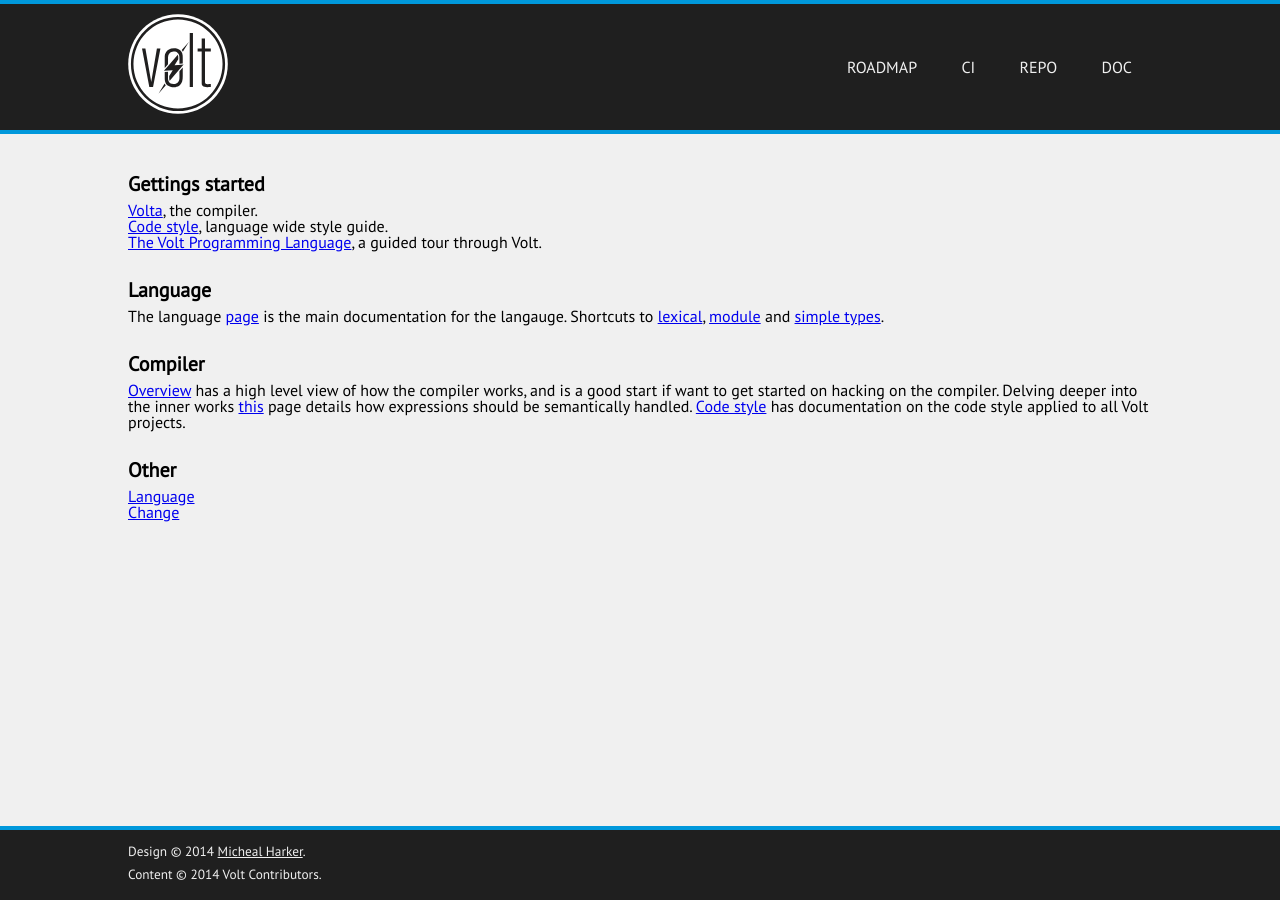
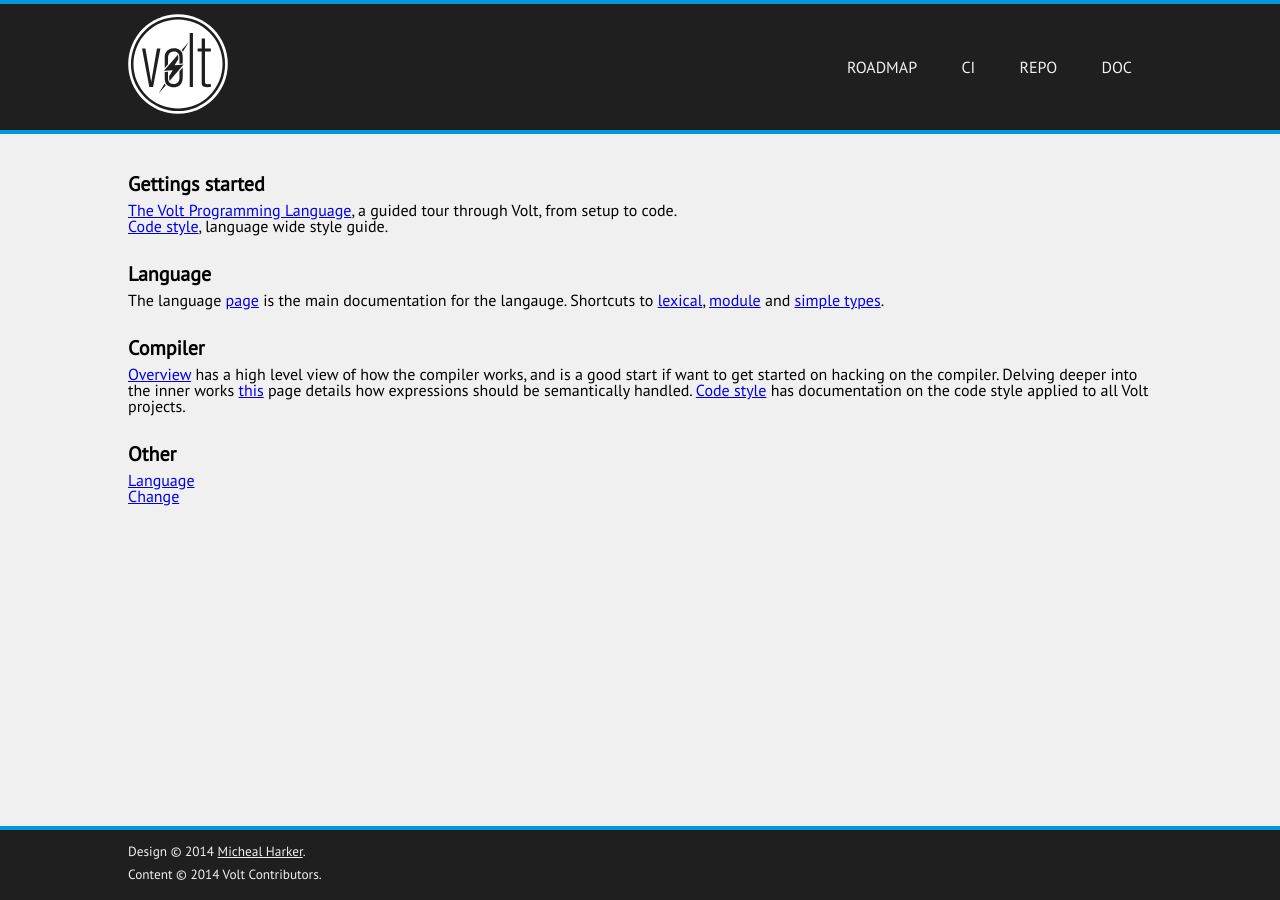
Before and after one commit to VoltLang/Website, a Jekyll site: the page built from doc/doc.md, in a window 1280 px wide. Built offline with Jekyll 4.4.1, drawn with Linux system fonts in a browser that asks for light colours.

Commit message:
doc: Purge the unclean.

```diff
--- a/doc/doc.md
+++ b/doc/doc.md
@@ -6,9 +6,8 @@ permalink: /doc/
 
 Gettings started
 ---
- * [Volta](setup/volta.html), the compiler.
+ * [The Volt Programming Language](tvpl/c1-intro.html), a guided tour through Volt, from setup to code.
  * [Code style](code-style.html), language wide style guide.
- * [The Volt Programming Language](tvpl/c1-intro.html), a guided tour through Volt.
 
 Language
 ---
```
